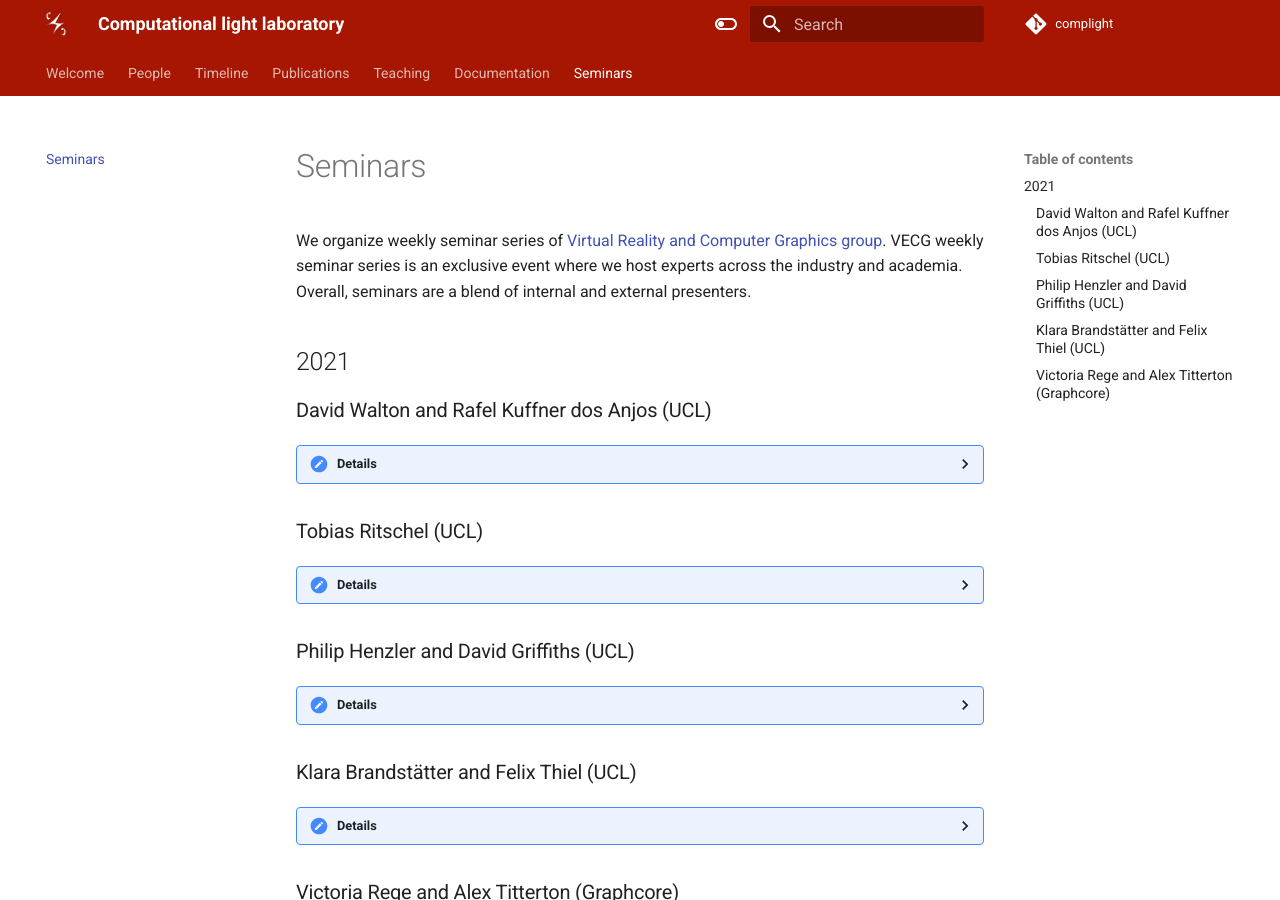
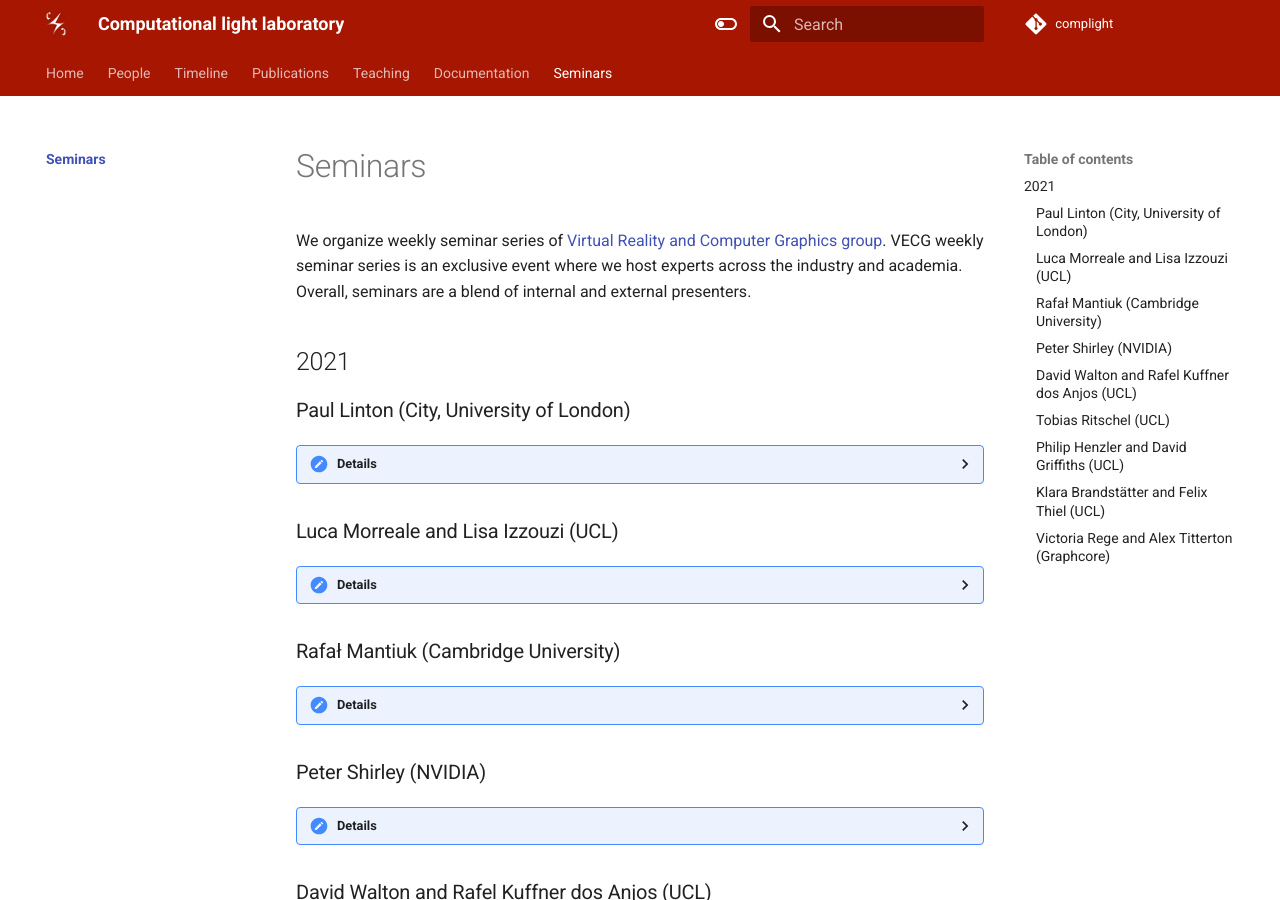
Before and after one commit to complight/complight.github.io, an MkDocs documentation site: the page built from docs/seminars/index.md, in a window 1280 px wide and 900 px high. Built offline with MkDocs 1.6.1 and Material for MkDocs 9.7.7, drawn with Linux system fonts in a browser that asks for light colours.

Commit message:
Some more updates in structe and seminars.

```diff
--- a/docs/seminars.md
+++ b/docs/seminars/index.md
@@ -4,6 +4,57 @@ VECG weekly seminar series is an exclusive event where we host experts across th
 Overall, seminars are a blend of internal and external presenters.
 
 ## 2021
+
+### Paul Linton (City, University of London)
+??? Details
+    **Date:**
+    23rd June 2021
+
+    **Presenters:** [Paul Linton](https://linton.vision/), Research Fellow, Centre for Applied Vision Research, City, University of London
+
+    **Title:** Size and Distance Perception for Virtual Reality
+
+    **Watch:** [Recording (Password protected)](https://liveuclac-my.sharepoint.com/:v:/g/personal/ucackak_ucl_ac_uk/EbBViX_S8eZPvxUTVL0oW88BsyM3LVptasrpupR7DDaqKg?e=NdrkQS)
+
+
+
+### Luca Morreale and Lisa Izzouzi (UCL)
+??? Details
+    **Date:**
+    16th June 2021
+
+    **Presenters:**
+
+    - Luca Morreale, PhD student at UCL
+    - Lisa Izzouzi, Phd student at UCL
+
+    **Title:**
+    - Interpretable Neural Surface Maps
+    - Meaningful meetups in Virtual Reality
+
+    **Watch:** [Recording (Password protected)](https://liveuclac-my.sharepoint.com/:v:/g/personal/ucackak_ucl_ac_uk/EahZaVqtSLpEssJ_YUel--IBK_7Vfw9c6etIL7M486VM8g?e=Yav4Vz)
+
+### Rafał Mantiuk (Cambridge University)
+??? Details
+    **Date:**
+    9th June 2021
+
+    **Presenter:** [Rafał Mantiuk](https://www.cl.cam.ac.uk/~rkm38/), Reader in Graphics and Displays at the University of Cambridge
+
+    **Title:** Modelling the quality of high frame-rate graphics for adaptive refresh rate and resolution
+
+    **Watch:** [Recording (Password protected)]()
+
+### Peter Shirley (NVIDIA)
+??? Details
+    **Date:**
+    2nd June 2021
+
+    **Presenter:** [Peter Shirley](https://www.petershirley.com/), Distinguished Research Scientist at NVIDIA
+
+    **Title:** A tour of the rapidly moving target of computer graphics
+
+    **Watch:** [Recording (Password protected)](https://liveuclac-my.sharepoint.com/:v:/g/personal/ucackak_ucl_ac_uk/EfIjHtTS3UVBvam7-tGZ3AYBK_Vo0JmRPMsNH2pw09y-5A?e=ScxSDb)
 
 ### David Walton and Rafel Kuffner dos Anjos (UCL)
 ??? Details
--- a/mkdocs.yml
+++ b/mkdocs.yml
@@ -10,13 +10,19 @@ repo_url: 'https://github.com/complight'
 copyright: 'Copyright &copy; 2021'
 
 nav:
-  - Welcome: 'index.md'
-  - People: 'people.md'
-  - Timeline: 'timeline.md'
+  - Home: 'index.md'
+  - People:
+    - Current members and alumni: 'people/index.md'
+  - Timeline:
+    - Recent news: 'timeline/index.md'
   - Publications: 'publications.md'
   - Teaching: 'teaching.md'
-  - Documentation: 'documentation.md'
-  - Seminars: 'seminars.md'
+  - Documentation:
+    - List: 'documentation/index.md'
+    - Getting started: 'documentation/getting_started.md'
+    - Logo of the team: 'documentation/logo.md'
+  - Seminars:
+    - All seminars: 'seminars/index.md'
 
 theme:
     name: material
@@ -37,7 +43,7 @@ theme:
         - search.highlight
         - search.share
         - search.suggest
-    # - toc.integrate
+       # - toc.integrate
         - navigation.instant
         - navigation.indexes
         - navigation.top
```
Also changed, not shown: docs/documentation/index.md (renamed from docs/documentation.md), docs/people/index.md (renamed from docs/people.md), docs/timeline/index.md (renamed from docs/timeline.md).
